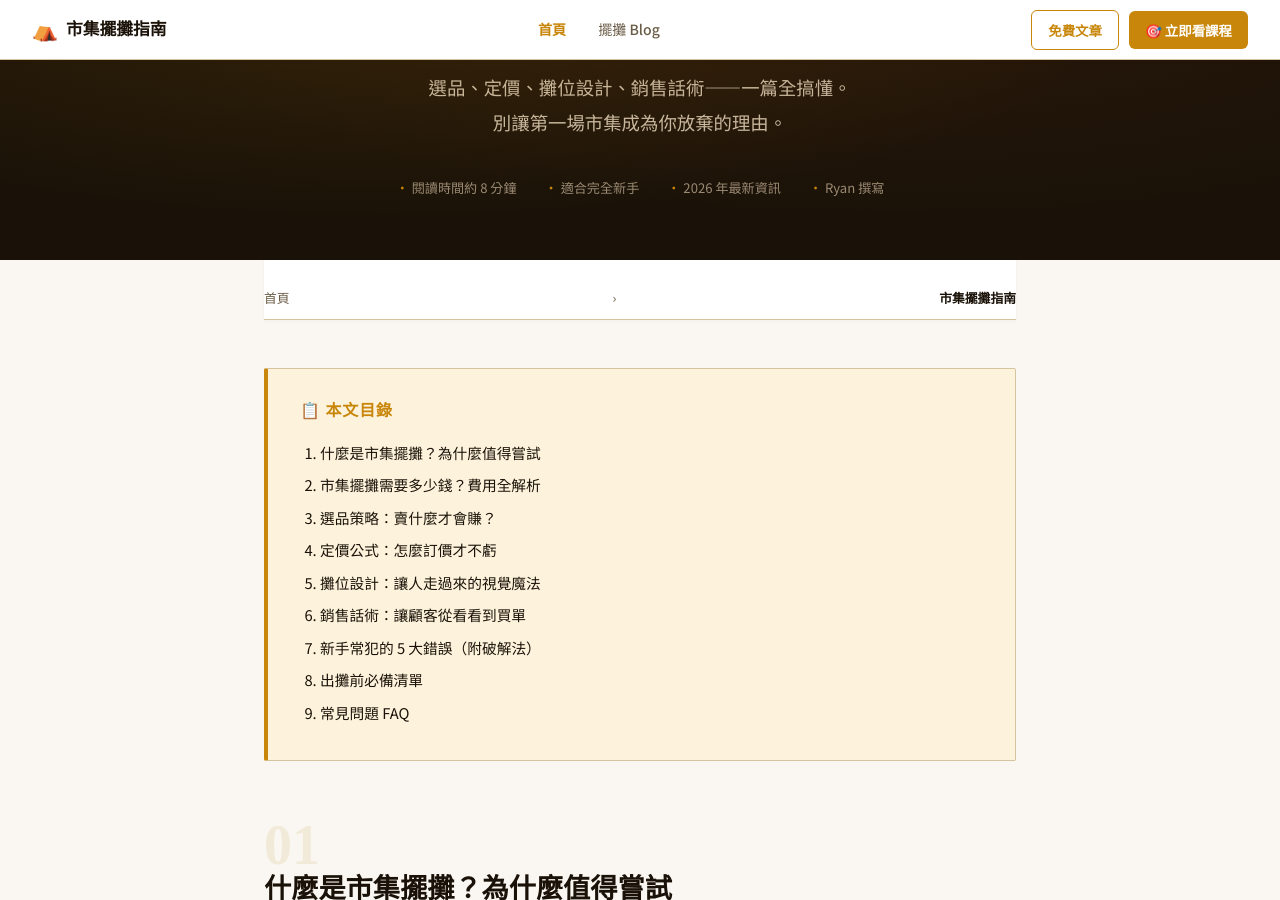
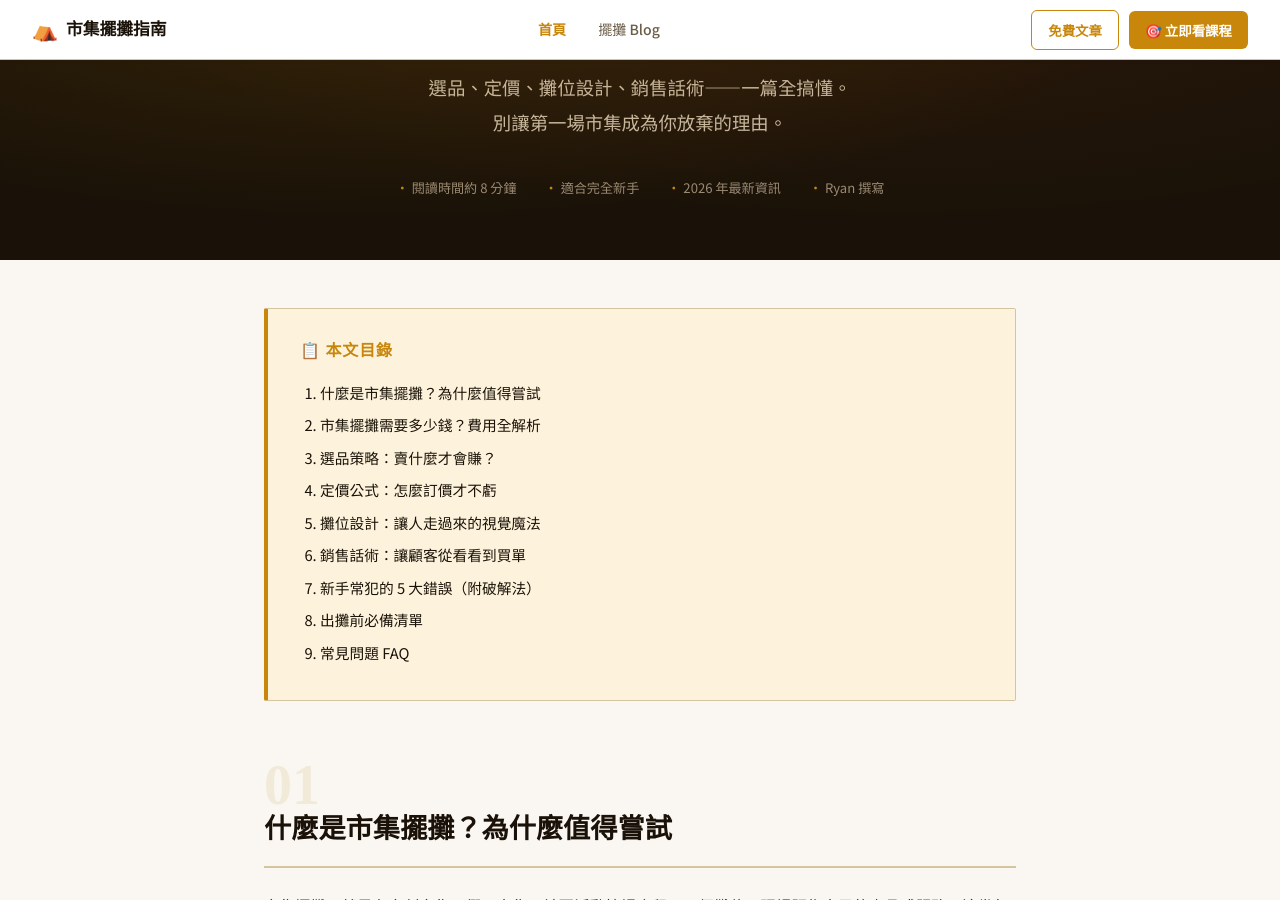
Before and after one commit to bwyt0207/market-stall-guide, a Jekyll site: the page index.html, which Jekyll copies as it is, in a window 1280 px wide and 900 px high, scrolled down 399 px. Built offline with Jekyll 4.4.1, drawn with Linux system fonts in a browser that asks for light colours.

Commit message:
fix: 刪除 breadcrumb 列
Co-Authored-By: Claude Sonnet 4.6 <noreply@anthropic.com>

```diff
--- a/index.html
+++ b/index.html
@@ -625,11 +625,6 @@
 
 <div class="page-wrap">
 
-  <nav class="breadcrumb" aria-label="breadcrumb">
-    <a href="/market-stall-guide/">首頁</a><span>›</span>
-    <a href="#blog" class="blog-link">市集擺攤指南</a>
-  </nav>
-
   <div class="toc-box">
     <h2>📋 本文目錄</h2>
     <ol>
```
